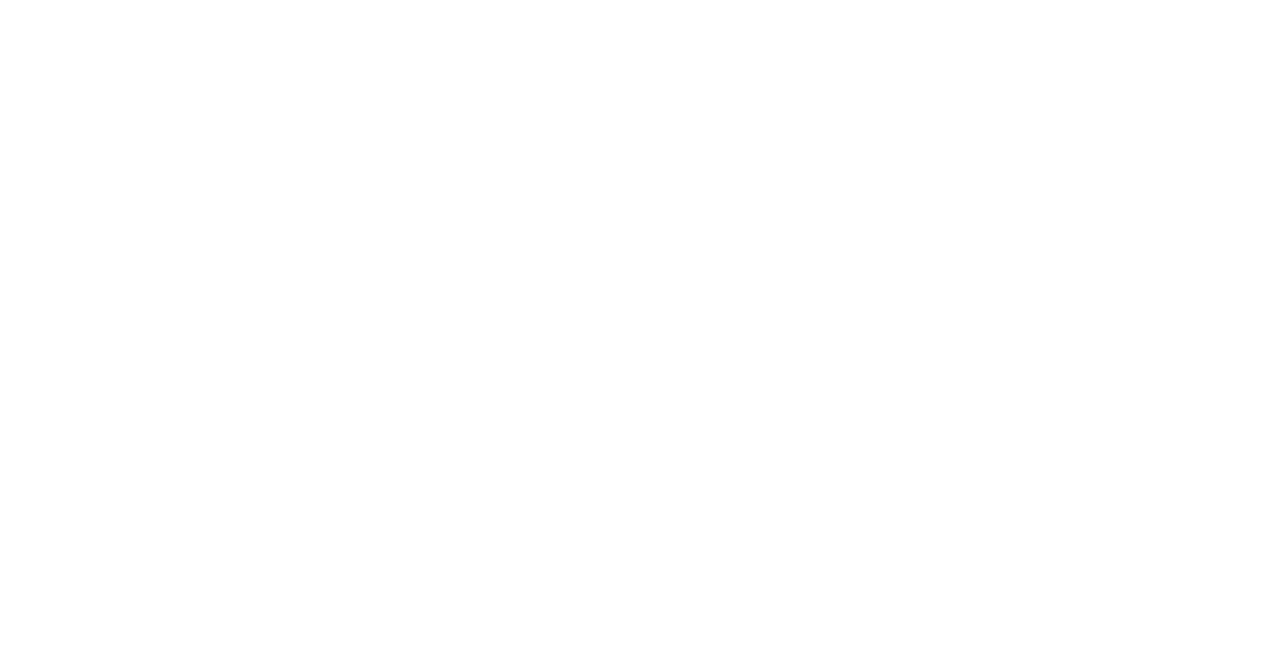
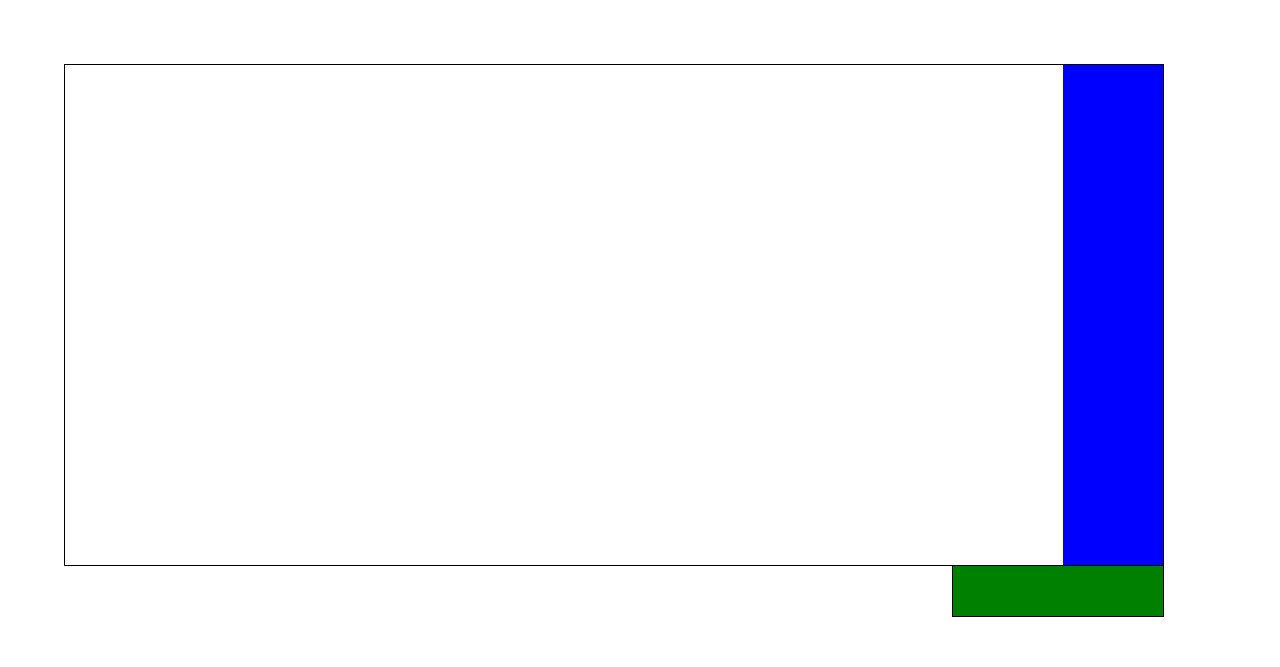
Before and after one commit to janeX96/js_game, a plain HTML site: page index.html in a window 1280 px wide. Drawn offline with Linux system fonts and the light colour scheme.

Commit message:
battlefield, base & score board areas

```diff
--- a/index.html
+++ b/index.html
@@ -5,6 +5,18 @@
     <title>js game</title>
     <link rel="stylesheet" href="styles.css" />
   </head>
-  <body></body>
+  <body>
+    <div class="game-container">
+      <canvas
+        class="battlefield"
+        id="battlefield"
+        width="1000px"
+        height="500px"
+      >
+      </canvas>
+      <canvas class="base" id="base" width="100px" height="500px"></canvas>
+      <div class="score-board"></div>
+    </div>
+  </body>
   <script src="scripts.js" defer></script>
 </html>
--- a/styles.css
+++ b/styles.css
@@ -0,0 +1,36 @@
+body {
+  margin: 0 0 0 0;
+  padding: 0;
+}
+
+.game-container {
+  width: 1100px;
+  height: 600px;
+  margin-top: 5%;
+  margin-left: 5%;
+  display: grid;
+  grid-template-columns: repeat(9, 1fr);
+  grid-auto-rows: minmax(100px, auto);
+}
+
+.battlefield {
+  border: 1px solid black;
+  grid-column: 1/9;
+}
+
+.base {
+  background-color: blue;
+  grid-column: 10;
+  border-top: 1px solid black;
+  border-bottom: 1px solid black;
+  border-right: 1px solid black;
+}
+
+.score-board {
+  margin-top: 1px;
+  border: 1px solid black;
+  height: 50px;
+  background-color: green;
+  grid-column-start: 9;
+  grid-column-end: 11;
+}
```
Also changed, not shown: README.txt (deleted), 1 other file.
